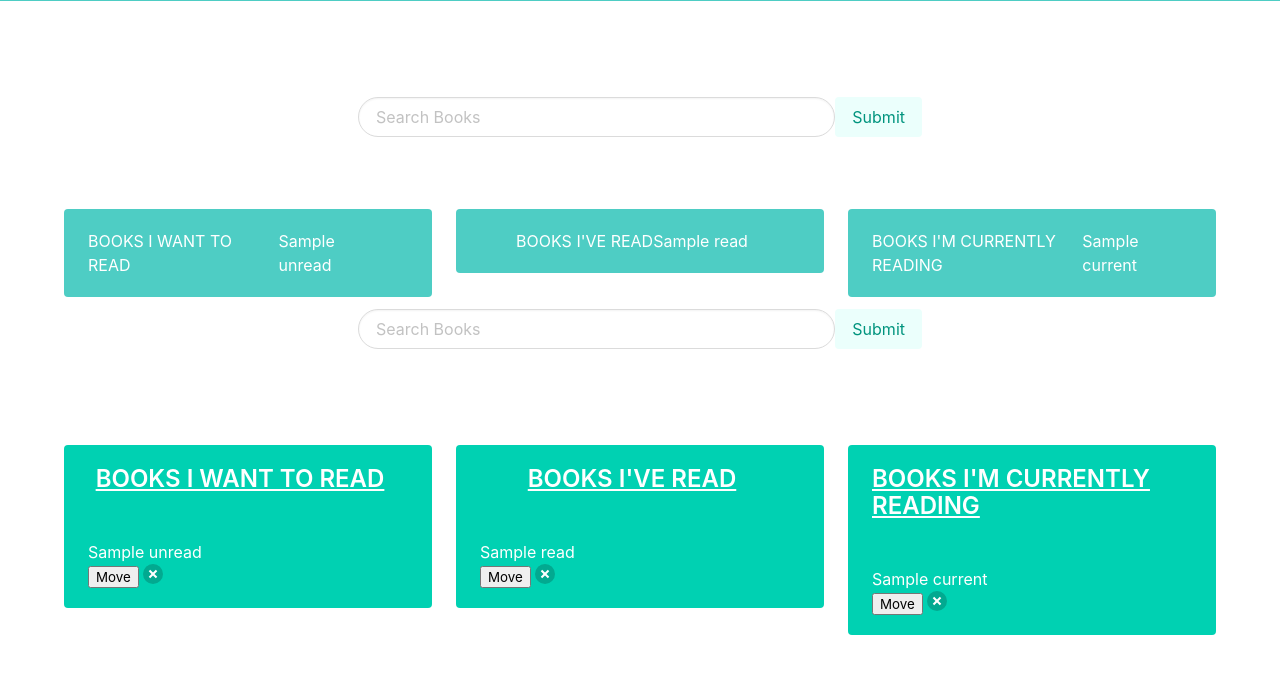
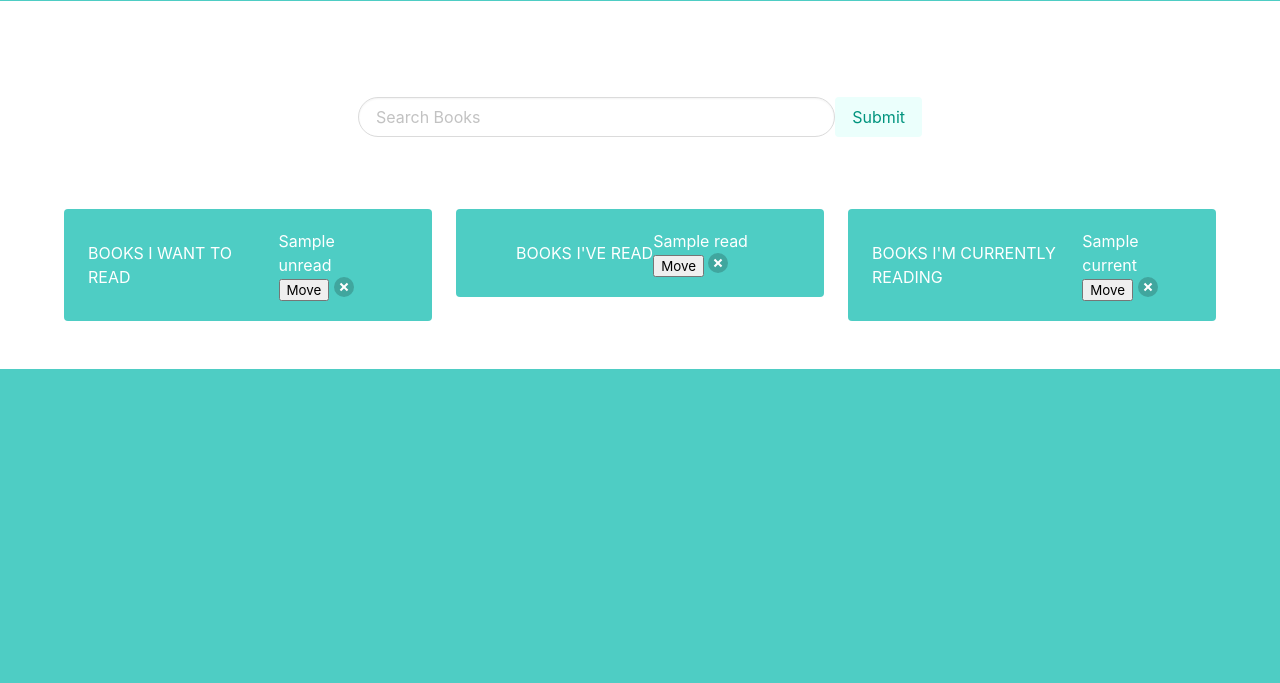
Before and after one commit to taylormbruno/Shelfie, a Node server app: template views/home.handlebars in a window 1280 px wide. Shown: the part 451-1134 px from the top of the page. After the commit the page ends 820 px from the top, so only its background shows below. Run offline with Node 20, Linux system fonts and the light colour scheme; the template is opened without the code that fills it: most values are stand-ins (such as "Sample title", 1, 10 or a date in 2020); some libraries are stand-ins or nearby versions.

Commit message:
fixed merged conflict

```diff
--- a/views/home.handlebars
+++ b/views/home.handlebars
@@ -66,7 +66,13 @@
                     <br>
                     <ol>
                             {{#each Unread}}
-                        <p data-id={{book_id}}> {{book_title}} </p>
+                            <p data-id={{id}}> {{book_title}} </p>
+                            <button class="change" data-newRead='Current' data-id={{id}}>
+                                Move
+                            </button>
+                            <button class="delete" data-id={{id}}>
+                                Delete
+                            </button>
                             {{/each}}
                         </ol>
                 </div>
@@ -77,7 +83,13 @@
                     <br>
                     <ol>
                             {{#each Read}}
-                        <p data-id={{book_id}}> {{book_title}} </p>
+                            <p data-id={{id}}> {{book_title}} </p>
+                            <button class="change" data-newRead='Unread' data-id={{id}}>
+                                Move
+                            </button>
+                            <button class="delete" data-id={{id}}>
+                                Delete
+                            </button>
                             {{/each}}
                         </ol>
                 </div>
@@ -90,7 +102,13 @@
                     <br>
                     <ol>
                             {{#each Current}}
-                        <p data-id={{book_id}}> {{book_title}} </p>
+                            <p data-id={{id}}> {{book_title}} </p>
+                            <button class="change" data-newRead='Read' data-id={{id}}>
+                                Move
+                            </button>
+                            <button class="delete" data-id={{id}}>
+                               Delete
+                            </button>
                             {{/each}}
                         </ol>
 
@@ -98,21 +116,23 @@
             </div>
         </div>
     </div>
-        <div class='columns is-centered'>
+
+    {{!-- old CSS  --}}
+        {{!-- <div class='columns is-centered'>
             <div class='column is-half center'>
                 <!-- FORM HERE -->
                 <input id='searchBar' class='input is-rounded' type='text' placeholder='Search Books'>
                 <input class='button is-primary is-light' type='submit' value='Submit' id='searchBtn'></button>
-            </div>
+            </div> --}}
 
-        </div>
+        {{!-- </div>
         <br>
         <br>
         <div class="columns">
             <div class="column" id="bookDiv">
             </div>
-        </div>
-        <div class='container'>
+        </div> --}}
+        {{!-- <div class='container'>
             <div class='columns'>
                 <div class='column'>
                     <div class='notification is-primary'>
@@ -131,8 +151,8 @@
                             {{/each}}
                         </ol>
                     </div>
-                </div>
-                <div class='column'>
+                </div> --}}
+                {{!-- <div class='column'>
                     <div class='notification is-primary'>
                         <h1 class='title is-size-4 center'>
                             <a href='#'>BOOKS I'VE READ</a>
@@ -150,8 +170,8 @@
                             {{/each}}
                         </ol>
                     </div>
-                </div>
-                <div class='column'>
+                </div> --}}
+                {{!-- <div class='column'>
                     <div class='notification is-primary'>
                         <h1 class='title is-size-4 center'>
                             <a href='#'>BOOKS I'M CURRENTLY READING</a>
@@ -169,10 +189,10 @@
                             {{/each}}
                         </ol>
 
-                    </div>
-                </div>
-            </div>
-        </div>
+                    </div> --}}
+                {{!-- </div> --}}
+            {{!-- </div> --}}
+        {{!-- </div> --}}
 </section>
 <!-- /.section -->
 <script type="text/javascript" src="../js/members.js"></script>
```
Lines whose indentation alone changed are shown as unchanged.
